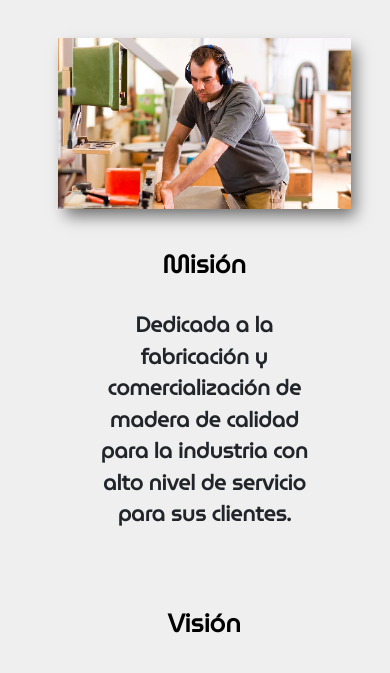
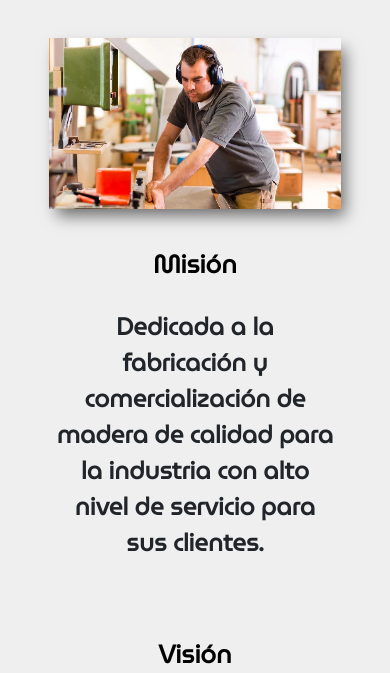
Before and after one commit to MeLlamoLeandro/Coder-House-D-WEB-MadereraMonaco, a website: page pages/nosotros.html in a window 390 px wide. Shown: the part 409-1082 px from the top of the page. Drawn offline with nearby package versions, Linux system fonts and the light colour scheme.

Commit message:
correcciones responsive

```diff
--- a/src/scss/layout/_mediaQueries.scss
+++ b/src/scss/layout/_mediaQueries.scss
@@ -20,7 +20,8 @@
      /* -Nosotros- */
      .nosotrosTarjeta{
         flex-direction: column;
-        padding: 24px 24px 0 24px;
+        margin: 24px 12px 0px 12px;
+        padding: 24px 12px 0px 12px;
         margin-bottom: 0;
         img{
             margin: 10px;
@@ -78,7 +79,7 @@
     .main  h2{
         font-size: 25px;
     }
-    .main p{
+    .main .p1{
         font-size: 21px;
     }
     .logoSinBSFooter{
```
Also changed, not shown: index.html (+2 -2 lines), assets/css/style.css.
